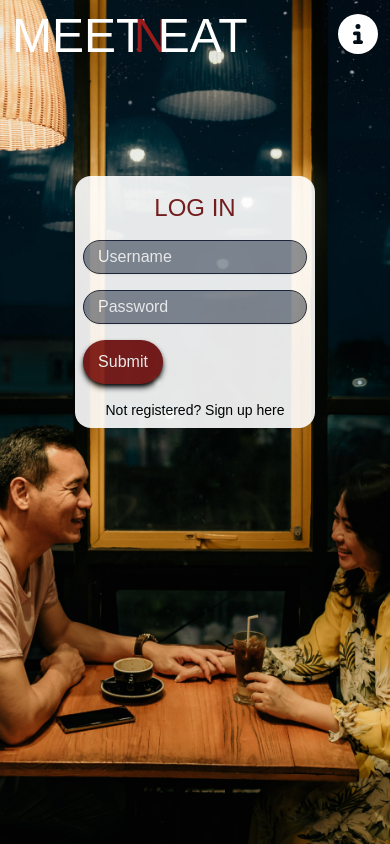
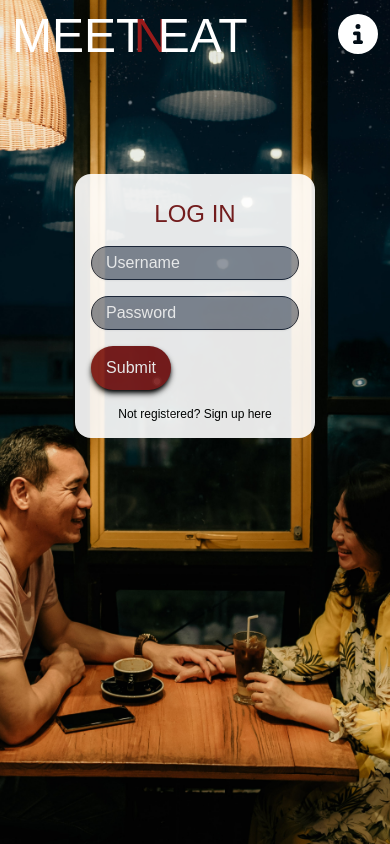
Before and after one commit to Meet-N-Eat/Frontend, a React (Create React App) app: page /users/authentication/login in a window 390 px wide. Built offline with nearby package versions, Linux system fonts and the light colour scheme.

Commit message:
updates Login and SignUp component styling

```diff
--- a/src/components/LoginSignUp/LogIn.js
+++ b/src/components/LoginSignUp/LogIn.js
@@ -61,7 +61,7 @@ const LogIn = () => {
   // ===========================================================================
   return (
     <div className='flex items-center justify-center row-start-2'>
-      <div className='flex flex-col justify-center bg-white opacity-90 rounded-2xl w-60 md:w-80 p-2'>
+      <div className='flex flex-col justify-center bg-white opacity-90 rounded-2xl w-60 md:w-80 p-4'>
         <h1 className='header text-2xl text-red-900 mx-auto pt-2'>LOG IN</h1>
         { location.state !== null && <p className='text-center mx-auto text-xs md:text-sm'>You'll need to log in to access this feature!</p> }
         <form
@@ -91,7 +91,7 @@ const LogIn = () => {
           </Row>
       </form>
       <Link
-        className='mx-auto text-sm md:text-lg hover:text-red-900 hover:font-normal'
+        className='mx-auto text-xs md:text-lg hover:text-red-900 hover:font-normal'
         to='/users/authentication/signup'>
           Not registered? Sign up here
       </Link>
--- a/src/components/LoginSignUp/SignUp.js
+++ b/src/components/LoginSignUp/SignUp.js
@@ -79,7 +79,7 @@ const SignUp = () => {
           </div>
         </div>
       </Modal>
-      <div className='flex flex-col justify-center bg-white opacity-90 rounded-2xl w-60 md:w-96 p-2 space-y-4'>
+      <div className='flex flex-col justify-center bg-white opacity-90 rounded-2xl w-60 md:w-96 p-5 space-y-4'>
         <h1 className='header text-2xl text-red-900 mx-auto pt-2'>SIGN UP</h1>
         <form
           className='space-y-2 md:space-y-4'
--- a/src/components/MyPage/CoordinateMeetup.js
+++ b/src/components/MyPage/CoordinateMeetup.js
@@ -13,7 +13,7 @@ const CoordinateMeetup = ({
 	setShowEdit,
 	updateEvents,
 }) => {
-	// State Variables
+	// State Hooks and Variables
 	// ===========================================================================================
 	const initialState = {
 		restaurant: null,
@@ -30,8 +30,6 @@ const CoordinateMeetup = ({
 		time: '' || formattedHour,
 	})
 	const [error, dispatchError] = useReducer(axiosReducer, {date: false, restaurant: false})
-
-	// useEffect(() => console.log('CoordinateMeetup Rendered'))
 
 	useEffect(() => {
 		axiosAll(
```
